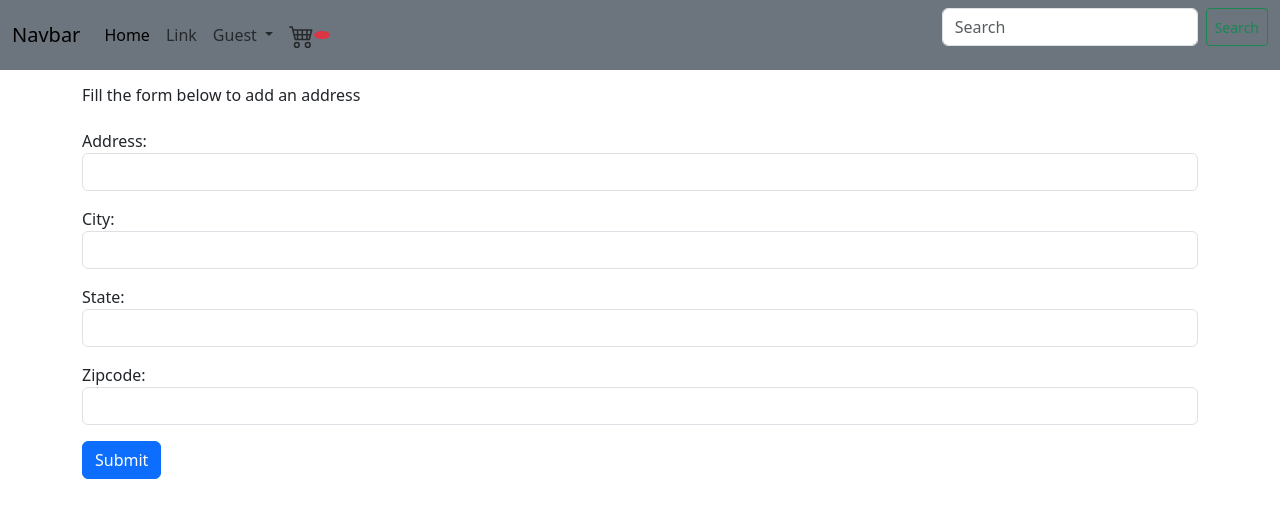
After one commit to Oghenekevbe/E-commerce-app, a Django app: page /add_address/ in a window 1280 px wide. The commit adds this page. Shown: the top 518 px of the page. Run offline with Django 3.2, Linux system fonts and the light colour scheme; some libraries are stand-ins or nearby versions.

Commit message:
added create address tobe looped in checkoutview

```diff
--- a/store/forms.py
+++ b/store/forms.py
@@ -89,3 +89,16 @@ class ContactForm(forms.Form):
 
         # Send the email
         email.send()
+
+
+
+class AddAddressForm(forms.ModelForm):
+    address = forms.CharField(max_length=255, widget=forms.TextInput(attrs={'class':'form-control'}), required=True)
+    city = forms.CharField(max_length=255, widget=forms.TextInput(attrs={'class':'form-control'}), required=True)
+    state = forms.CharField(max_length=255, widget=forms.TextInput(attrs={'class':'form-control'}), required=True)
+    zipcode = forms.CharField(max_length=255, widget=forms.TextInput(attrs={'class':'form-control'}), required=False)
+
+    class Meta:
+
+        model = BillingAddress
+        fields = ("address", "city", "state", "zipcode")
--- a/store/models.py
+++ b/store/models.py
@@ -15,11 +15,14 @@ class BillingAddress(models.Model):
     date_added = models.DateTimeField(default=timezone.now)
     is_no_billing_address = models.BooleanField(default=False)
 
+
     def __str__(self):
         if self.is_no_billing_address:
             return "No Billing Address"
+        elif self.customer is not None and self.customer.user is not None:
+            return str(self.customer.user) + ' - ' + self.address
         else:
-            return str(self.customer.user) + ' - ' + self.address
+            return str(self.address)
 
     class Meta:
         ordering = ('is_no_billing_address', 'id')
--- a/store/templates/checkout.html
+++ b/store/templates/checkout.html
@@ -27,6 +27,8 @@
                                             <button type="submit" class="btn btn-primary">Save</button>
                                         </form>
                                     </div>
+                                    <a href="{% url 'add_address'  %}" style='margin-bottom:20px;'>Add a billing address</a>
+
 
                         </div>
 
--- /dev/null
+++ b/store/templates/customer/add_address.html
@@ -0,0 +1,15 @@
+{% extends 'base.html' %}
+{% block title %}Obaya Online | Add Address{% endblock title %}
+
+{% block content %}
+    <div class="row" >
+        <p><h6>Fill the form below to add an address</h6></p>
+
+        <form action="" method ='POST'>
+            {% csrf_token %}
+            {{form.as_p}}
+            <button class="btn btn-primary" type='submit'>Submit</button>
+        </form>
+    </div>
+
+{% endblock %}
--- a/store/urls.py
+++ b/store/urls.py
@@ -28,7 +28,7 @@ urlpatterns = [
     path("contact_us/", ContactView.as_view(), name="contact_us"),
     path("contact_us2/", ContactView2.as_view(), name="contact_us2"),
     path("unauthorized/", views.unauthorized, name="unauthorized"),
-
+    path('add_address/', AddAddress.as_view(), name='add_address'),
 
 
 
--- a/store/views.py
+++ b/store/views.py
@@ -5,7 +5,7 @@ import json
 from django.contrib import messages
 from django.db.models import Q
 from django.contrib.auth.forms import UserCreationForm, AuthenticationForm
-from django.urls import reverse_lazy
+from django.urls import reverse, reverse_lazy
 from django.views.generic import CreateView, DetailView, UpdateView, ListView, DeleteView
 from django.contrib.auth.views import PasswordChangeView
 from django.contrib.auth.views import LoginView
@@ -187,6 +187,15 @@ class Products(DetailView):
             context["order_item"] = order_item
         return context
 
+class Category(DetailView):
+    model = Product
+    template_name = 'categories.html'
+    context_object_name = 'categories'
+
+class AddCategory(CreateView):
+    model = Product
+    template_name = 'add_categories.html'
+    success_url = 'store'
 class CartItemDeleteView(DeleteView):
     model = OrderItem
     success_url = reverse_lazy('cart')
@@ -231,13 +240,19 @@ class Profile(DetailView):
     template_name = "registration/profile.html"
     context_object_name = 'customer'
 
+    def get_address(self):
+        customer = self.request.user.customer
+        return customer.billing_addresses.all()
+
     def get_context_data(self, **kwargs):
         context = super().get_context_data(**kwargs)
         if self.request.user.is_authenticated:
             order, created = Order.objects.get_or_create(customer=self.request.user.customer, complete=False)
             order_item = order.orderitem_set.all()
+            addresses = self.get_address()
             context["order"] = order
             context["order_item"] = order_item
+            context["addresses"] = addresses
         return context
 
 
@@ -263,6 +278,24 @@ class ChangePassword(PasswordChangeView):
         messages.success(self.request, 'Password change successful.')
         return response
 
+class AddAddress(CreateView):
+    template_name = "customer/add_address.html"
+    form_class = AddAddressForm
+    model = BillingAddress
+    success_url = reverse_lazy('checkout')
+
+    def form_valid(self, form):
+        # Associate the customer with the address being created
+        form.instance.customer = self.request.user.customer
+
+        # Set the created address as the customer's billing address (if requested)
+        set_as_billing = form.data.get('set_as_billing', False)
+        if set_as_billing:
+            self.request.user.customer.billing_address = form.instance
+            self.request.user.customer.save()
+
+        # Call the parent form_valid method to save the form
+        return super().form_valid(form)
 
 
 
```
Also changed, not shown: store/templates/registration/profile.html (+5 -7 lines), db.sqlite3, store/templates/add_categories.html (added), store/templates/categories.html (added), store/templates/customer/edit_address.html (added).
